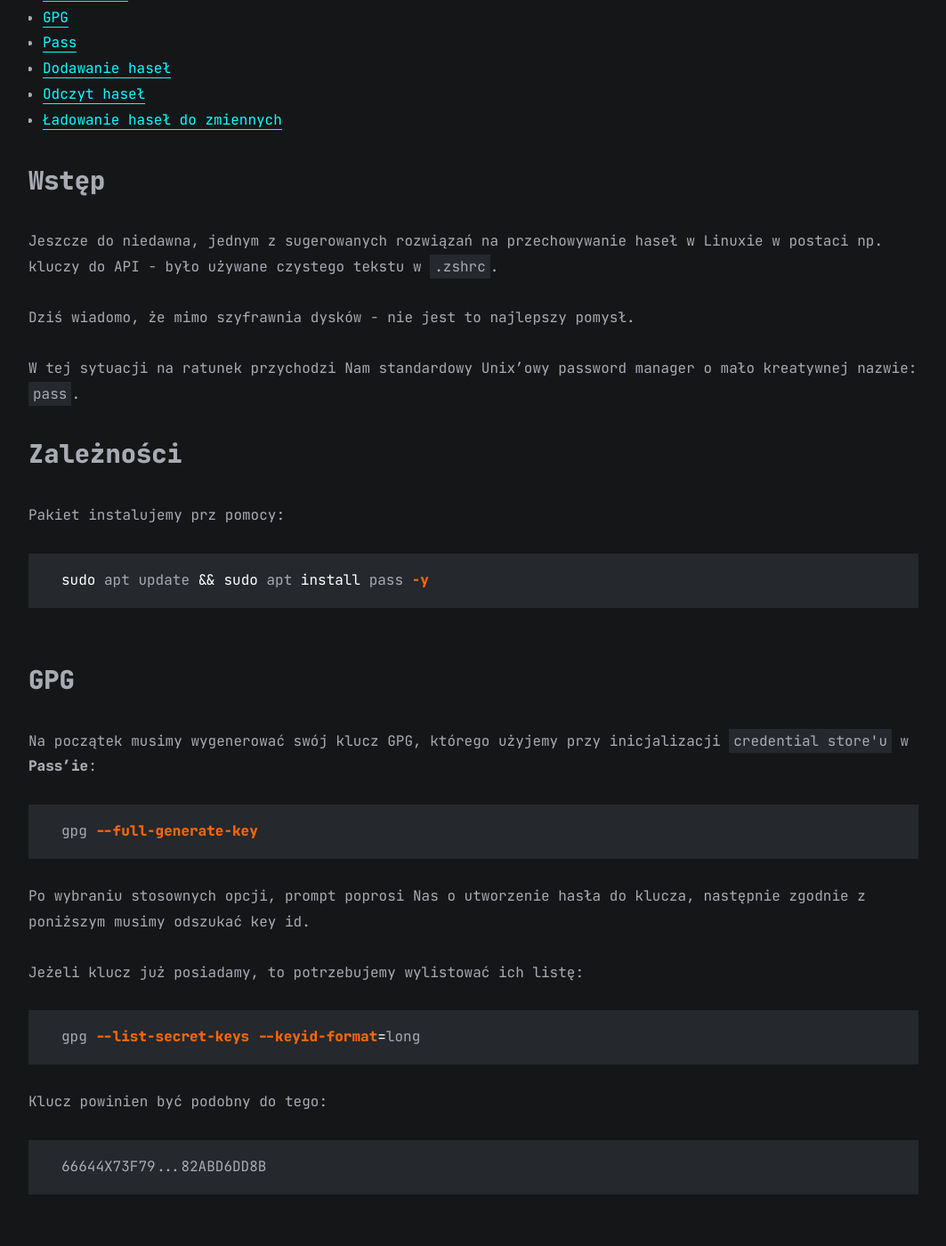
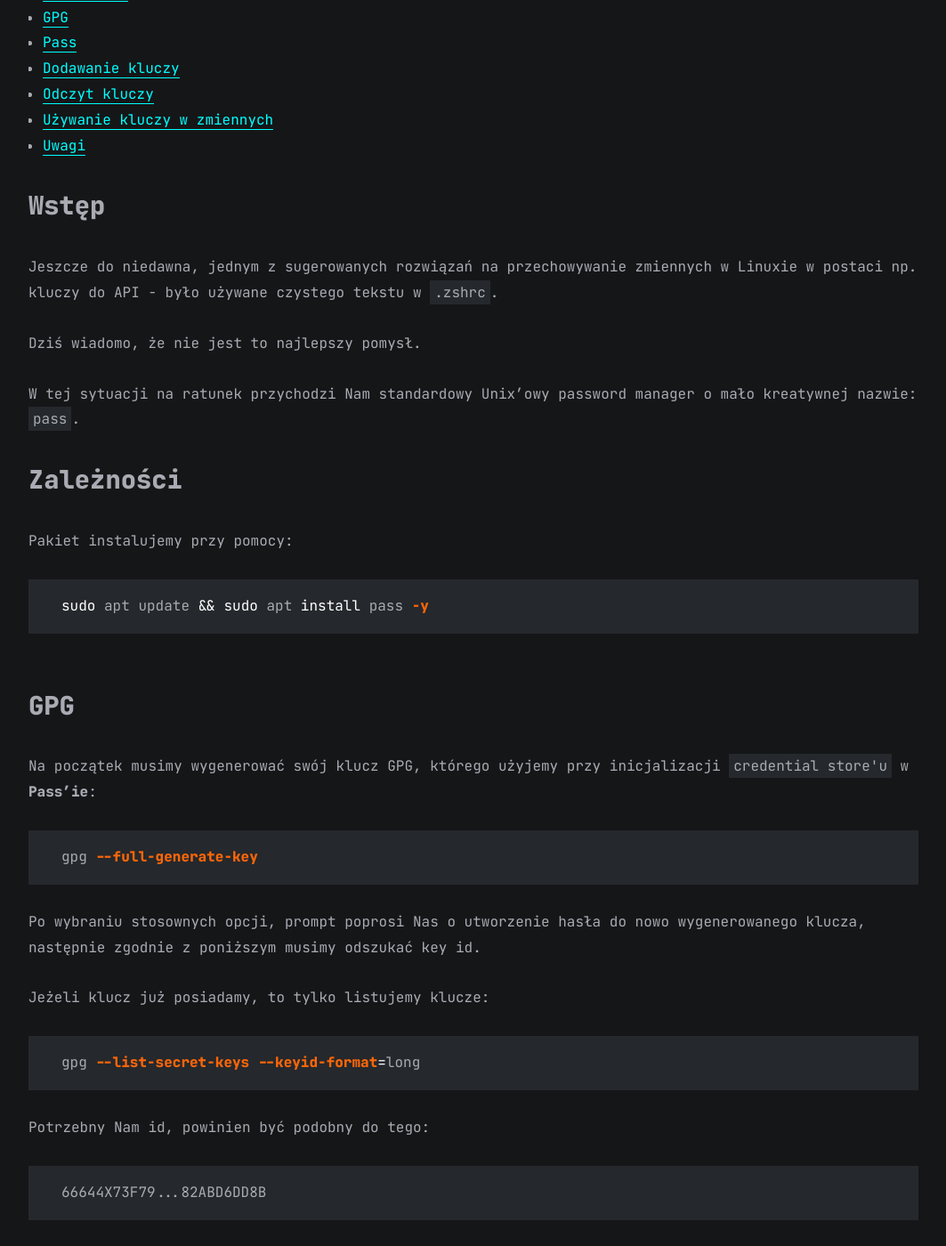
Before and after one commit to mikelogaciuk/mikelogaciuk.github.io, a Jekyll site: the page built from all_collections/_posts/2024-05-01-hashowanie-zmiennych-w-unixach.md, in a window 1280 px wide and 1400 px high, scrolled down 1478 px. Shown: the whole window at 89% size, without its empty margins (108-1171 px from the left). Built offline with Jekyll 4.4.1, drawn with Linux system fonts in a browser that asks for light colours; some of the changed text lies outside the part shown.

Commit message:
Reedition

````diff
--- a/all_collections/_posts/2024-05-01-hashowanie-hasel-w-zshrc.md
+++ b/all_collections/_posts/2024-05-01-hashowanie-zmiennych-w-unixach.md
@@ -1,6 +1,6 @@
 ---
 layout: post
-title: Hash'owanie haseł w .zshrc
+title: Hash'owanie zmiennych w Linux'sie
 date: 2024-05-01
 category: ["linux", "passwords", "good", "practises"]
 ---
@@ -11,21 +11,22 @@
 - [Zależności](#zależności)
 - [GPG](#gpg)
 - [Pass](#pass)
-- [Dodawanie haseł](#dodawanie-haseł)
-- [Odczyt haseł](#odczyt-haseł)
-- [Ładowanie haseł do zmiennych](#ładowanie-haseł-do-zmiennych)
+- [Dodawanie kluczy](#dodawanie-kluczy)
+- [Odczyt kluczy](#odczyt-kluczy)
+- [Używanie kluczy w zmiennych](#używanie-kluczy-w-zmiennych)
+- [Uwagi](#uwagi)
 
 ## Wstęp
 
-Jeszcze do niedawna, jednym z sugerowanych rozwiązań na przechowywanie haseł w Linuxie w postaci np. kluczy do API - było używane czystego tekstu w `.zshrc`.
+Jeszcze do niedawna, jednym z sugerowanych rozwiązań na przechowywanie zmiennych w Linuxie w postaci np. kluczy do API - było używane czystego tekstu w `.zshrc`.
 
-Dziś wiadomo, że mimo szyfrawnia dysków - nie jest to najlepszy pomysł.
+Dziś wiadomo, że nie jest to najlepszy pomysł.
 
 W tej sytuacji na ratunek przychodzi Nam standardowy Unix'owy password manager o mało kreatywnej nazwie: `pass`.
 
 ## Zależności
 
-Pakiet instalujemy prz pomocy:
+Pakiet instalujemy przy pomocy:
 
 ```shell
 sudo apt update && sudo apt install pass -y
@@ -39,15 +40,15 @@
 gpg --full-generate-key
 ```
 
-Po wybraniu stosownych opcji, prompt poprosi Nas o utworzenie hasła do klucza, następnie zgodnie z poniższym musimy odszukać key id.
+Po wybraniu stosownych opcji, prompt poprosi Nas o utworzenie hasła do nowo wygenerowanego klucza, następnie zgodnie z poniższym musimy odszukać key id.
 
-Jeżeli klucz już posiadamy, to potrzebujemy wylistować ich listę:
+Jeżeli klucz już posiadamy, to tylko listujemy klucze:
 
 ```shell
 gpg --list-secret-keys --keyid-format=long
 ```
 
-Klucz powinien być podobny do tego:
+Potrzebny Nam id, powinien być podobny do tego:
 
 ```shell
 66644X73F79...82ABD6DD8B
@@ -55,7 +56,7 @@
 
 ## Pass
 
-Następnie inicjalizujemy `credentials store` dla Naszych haseł:
+Następnie inicjalizujemy `credentials store` dla Naszych kluczy:
 
 ```shell
 pass init 66644X73F79...82ABD6DD8B
@@ -63,9 +64,9 @@
 
 Powinniśmy otrzymać informację: `Password store initialized for 6644X73F79...82ABD6DD8B`.
 
-## Dodawanie haseł
+## Dodawanie kluczy
 
-Aby dodać hasło, używamy komendy:
+Aby dodać klucz, używamy komendy:
 
 ```shell
 pass insert App/Foo
@@ -87,7 +88,7 @@
                                                         |m.Z	%
 ```
 
-## Odczyt haseł
+## Odczyt kluczy
 
 W celu odczytu, wykonujemy proste:
 
@@ -96,9 +97,9 @@
 123
 ```
 
-## Ładowanie haseł do zmiennych
+## Używanie kluczy w zmiennych
 
-Teraz dla bezpieczeństwa zabezpieczamy swój `.zshrc`:
+Jeżeli tego jeszcze nie zrobiliśmy, to zmieniamy uprawnienia do `.zshrc` lub `.bashrc`:
 
 ```shell
 chmod 600 ~/.zshrc
@@ -110,7 +111,9 @@
 export Foo="$(pass show App/Foo)"
 ```
 
-Następnie, na spokojnie będziemy mogli wywołać swoje hasło poprzez:
+Od teraz po otworzeniu konsoli, prompt poprosi Nas o wpisanie klucza do `keystore'u`.
+
+Nasz nowo zapisany klucz, możemy odczytać ze zmiennej:
 
 ```shell
 echo $Foo
@@ -118,6 +121,12 @@
 
 I użyć go do np. uruchomienia aplikacji, kontenera etc.
 
+## Uwagi
+
 Oczywiście są inne rozwiązania jak `Vault (od Hashicorp)` czy `Bitwarden`, lecz czy dla takich celów jest sens?
 
-Haseł bez znajomości klucza do `credentials store'u` i tak nikt nie podejrzy.
+Biorąc pod uwagę fakt, że do root'a mamy inne hasło niżeli do Naszego usera, a dysk mamy zaszyfrowany kluczem, a zmienne w powyższy sposób.
+
+To aby odczytać zawartość Naszych obecnych credentiali, potrzeba by było zalogować się do Naszej aktualnej sesji.
+
+Trochę mało realne...
````
